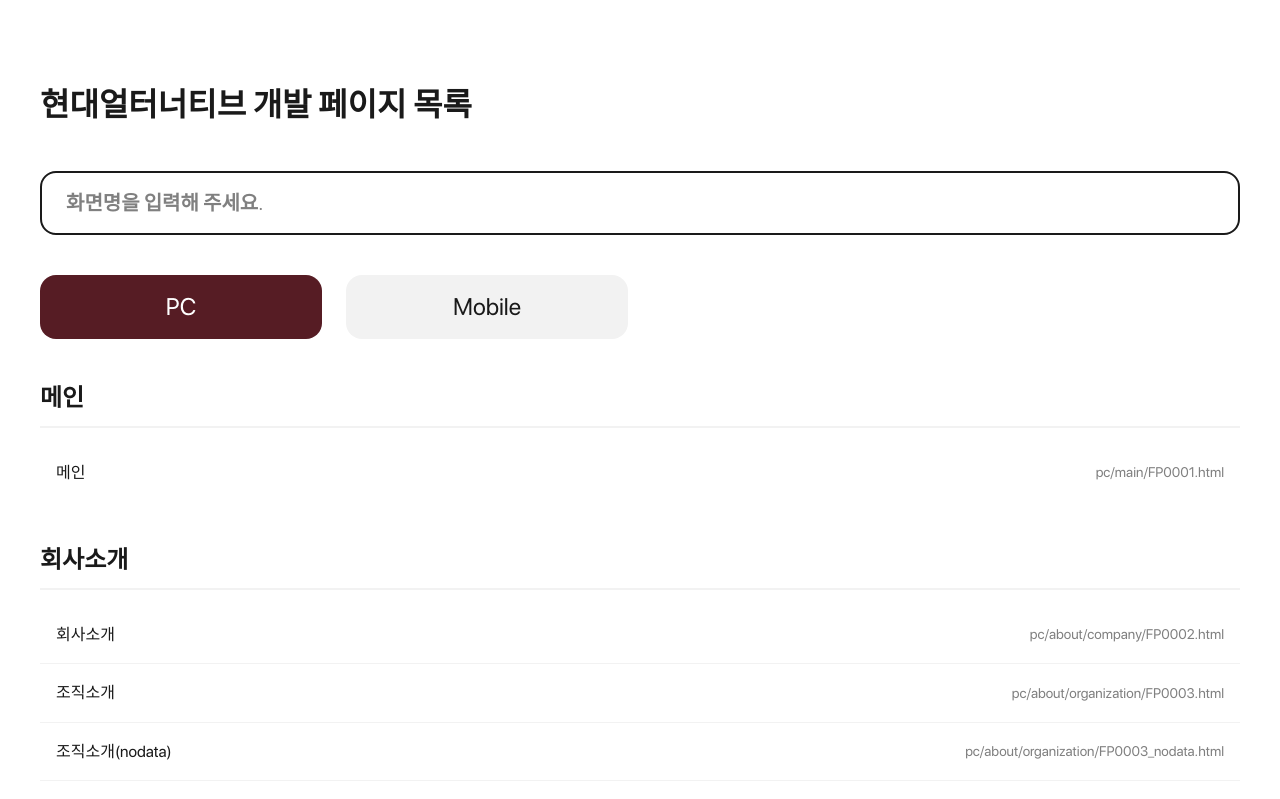
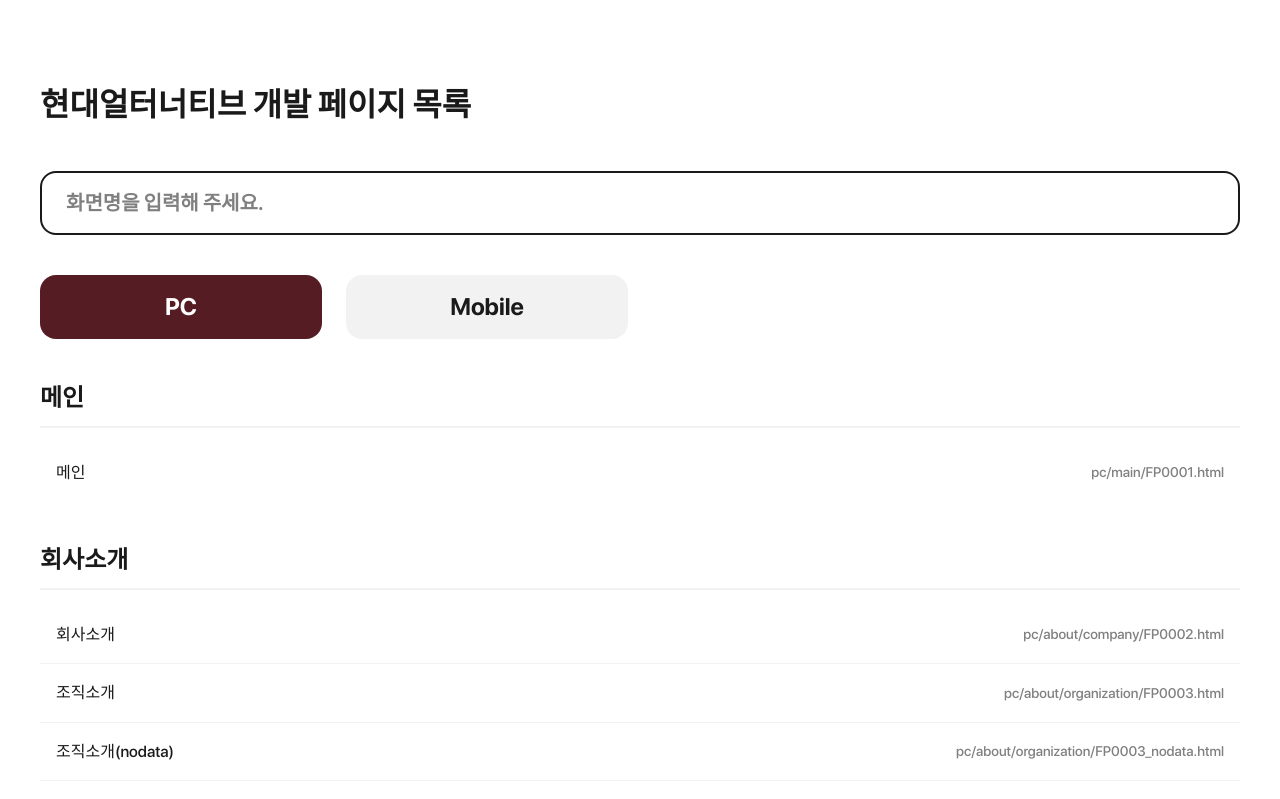
Before and after one commit to jeonghak-inpix/hyundaiAlternative, a website: page index.html in a window 1280 px wide. Shown: the top 799 px of the page. Drawn offline with Linux system fonts and the light colour scheme; files whose address does not match are found by name; a web font is replaced by a local one.

Commit message:
font관련 수정

```diff
--- a/resources/frontAssets/mo/css/main.scss
+++ b/resources/frontAssets/mo/css/main.scss
@@ -46,21 +46,12 @@
 @font-face {
   font-family: 'SF-Pro';
   src:
-    url('../font/SF-Pro/SF-Pro.woff2') format('woff2'),
-    url('../font/SF-Pro/SF-Pro.woff') format('woff');
+    url('../font/SF-Pro/SF-Pro-Bold.woff2') format('woff2'),
+    url('../font/SF-Pro/SF-Pro-Bold.woff') format('woff');
   font-weight: 700;
   font-style: normal;
   font-display: swap;
 }
-// @font-face {
-//   font-family: 'SF-Pro';
-//   src:
-//     url('../font/SF-Pro/SF-Pro-Italic.woff2') format('woff2'),
-//     url('../font/SF-Pro/SF-Pro-Italic.woff') format('woff');
-//   font-weight: normal;
-//   font-style: italic;
-//   font-display: swap;
-// }
 
 // 변수 정의
 $primary-color: #002c5f;
--- a/resources/frontAssets/pc/css/main.scss
+++ b/resources/frontAssets/pc/css/main.scss
@@ -46,21 +46,12 @@
 @font-face {
   font-family: 'SF-Pro';
   src:
-    url('../font/SF-Pro/SF-Pro.woff2') format('woff2'),
-    url('../font/SF-Pro/SF-Pro.woff') format('woff');
+    url('../font/SF-Pro/SF-Pro-Bold.woff2') format('woff2'),
+    url('../font/SF-Pro/SF-Pro-Bold.woff') format('woff');
   font-weight: 700;
   font-style: normal;
   font-display: swap;
 }
-// @font-face {
-//   font-family: 'SF-Pro';
-//   src:
-//     url('../font/SF-Pro/SF-Pro.woff2') format('woff2'),
-//     url('../font/SF-Pro/SF-Pro.woff') format('woff');
-//   font-weight: 700;
-//   font-style: italic;
-//   font-display: swap;
-// }
 // 변수 정의
 $primary-color: #002c5f;
 $secondary-color: #00a5e5;
```
Also changed, not shown: resources/frontAssets/mo/css/main.css, resources/frontAssets/mo/font/SF-Pro/SF-Pro-Bold.woff (added), resources/frontAssets/mo/font/SF-Pro/SF-Pro-Bold.woff2 (added), resources/frontAssets/mo/font/SF-Pro/SF-Pro.woff, resources/frontAssets/pc/css/main.css, resources/frontAssets/pc/font/SF-Pro/SF-Pro-Bold.woff (added), resources/frontAssets/pc/font/SF-Pro/SF-Pro-Bold.woff2 (added), resources/frontAssets/pc/font/SF-Pro/SF-Pro.woff, 10 other files.
